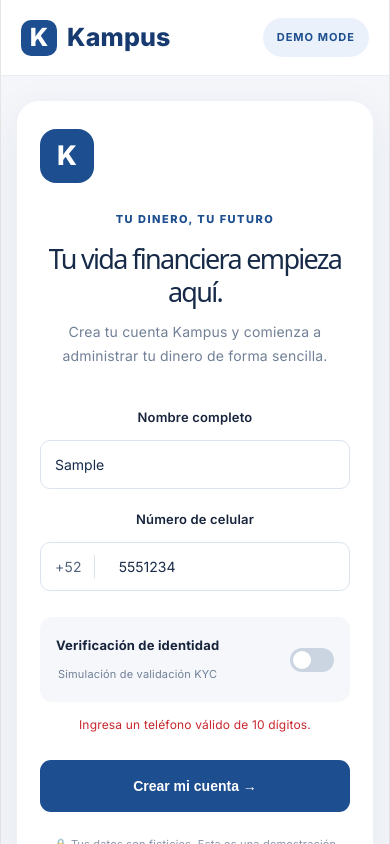
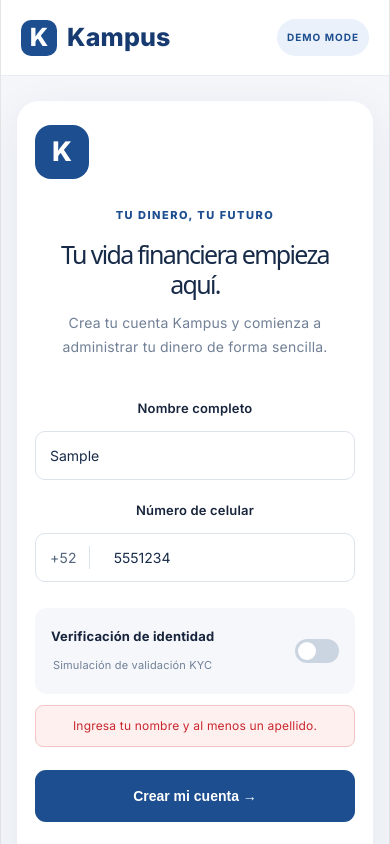
Before and after one commit to dahirmartinez07-hub/kampus-mvp, a React (Vite) app: page / in a window 390 px wide. Both pictures are taken after typing "Sample", "5551234" into the empty fields and a click on the button "Crear mi cuenta →". Shown: the top 844 px of the page. Built offline with nearby package versions, Linux system fonts and the light colour scheme.

Commit message:
Mejorar validaciones y experiencia de registro

```diff
--- a/src/App.css
+++ b/src/App.css
@@ -309,3 +309,56 @@ input::placeholder {
 .phone-input span {
   color: #52647b !important;
 }
+
+
+/* Mejoras de interacción y accesibilidad */
+
+input[type="text"]:focus,
+input[type="tel"]:focus {
+  border: 1px solid #1d4e8f;
+  box-shadow: 0 0 0 3px rgba(29, 78, 143, 0.12);
+}
+
+button:focus-visible,
+input:focus-visible {
+  outline: 3px solid rgba(29, 78, 143, 0.3);
+  outline-offset: 3px;
+}
+
+button:disabled {
+  background: #718096;
+  cursor: not-allowed;
+  opacity: 0.8;
+}
+
+input:disabled {
+  cursor: not-allowed;
+  opacity: 0.7;
+}
+
+.error {
+  background: #fff0f0;
+  border: 1px solid #f3c5c5;
+  border-radius: 8px;
+  padding: 11px 12px;
+  line-height: 1.5;
+}
+
+button {
+  transition: background 0.2s ease, opacity 0.2s ease;
+}
+
+@media (max-width: 390px) {
+  .register-card {
+    padding: 24px 18px;
+  }
+
+  h1 {
+    font-size: 25px;
+  }
+
+  .demo {
+    padding: 7px 10px;
+    font-size: 10px;
+  }
+}
--- a/src/App.tsx
+++ b/src/App.tsx
@@ -1,5 +1,5 @@
 
-import { useState } from 'react'
+import { useState, type FormEvent } from 'react'
 import './App.css'
 
 function App() {
@@ -8,12 +8,20 @@ function App() {
   const [kycApproved, setKycApproved] = useState(false)
   const [success, setSuccess] = useState(false)
   const [error, setError] = useState('')
+  const [loading, setLoading] = useState(false)
 
-  const handleSubmit = (e: React.FormEvent<HTMLFormElement>) => {
+  const handleSubmit = (e: FormEvent<HTMLFormElement>) => {
     e.preventDefault()
 
-    if (name.trim().length < 3) {
-      setError('Ingresa tu nombre completo.')
+    if (loading) return
+
+    const nameParts = name.trim().split(/\s+/)
+
+    if (
+      nameParts.length < 2 ||
+      nameParts.some(part => part.length < 2)
+    ) {
+      setError('Ingresa tu nombre y al menos un apellido.')
       return
     }
 
@@ -28,7 +36,22 @@ function App() {
     }
 
     setError('')
-    setSuccess(true)
+    setLoading(true)
+
+    // Simulación de procesamiento. No realiza KYC real.
+    window.setTimeout(() => {
+      setLoading(false)
+      setSuccess(true)
+    }, 700)
+  }
+
+  const handleReset = () => {
+    setSuccess(false)
+    setLoading(false)
+    setError('')
+    setName('')
+    setPhone('')
+    setKycApproved(false)
   }
 
   return (
@@ -52,14 +75,20 @@ function App() {
               tu dinero de forma sencilla.
             </p>
 
-            <form onSubmit={handleSubmit}>
+            <form onSubmit={handleSubmit} noValidate>
               <label htmlFor="name">Nombre completo</label>
               <input
                 id="name"
                 type="text"
                 placeholder="Ej. Mariana Torres"
                 value={name}
-                onChange={(e) => setName(e.target.value)}
+                autoComplete="name"
+                aria-invalid={Boolean(error)}
+                onChange={(e) => {
+                  setName(e.target.value)
+                  setError('')
+                }}
+                disabled={loading}
               />
 
               <label htmlFor="phone">Número de celular</label>
@@ -70,10 +99,14 @@ function App() {
                   type="tel"
                   placeholder="10 dígitos"
                   maxLength={10}
+                  inputMode="numeric"
+                  autoComplete="tel-national"
                   value={phone}
-                  onChange={(e) =>
+                  onChange={(e) => {
                     setPhone(e.target.value.replace(/\D/g, ''))
-                  }
+                    setError('')
+                  }}
+                  disabled={loading}
                 />
               </div>
 
@@ -85,16 +118,27 @@ function App() {
                 <label className="switch">
                   <input
                     type="checkbox"
+                    aria-label="Activar verificación simulada"
                     checked={kycApproved}
-                    onChange={(e) => setKycApproved(e.target.checked)}
+                    onChange={(e) => {
+                      setKycApproved(e.target.checked)
+                      setError('')
+                    }}
+                    disabled={loading}
                   />
                   <span className="slider"></span>
                 </label>
               </div>
 
-              {error && <p className="error">{error}</p>}
+              {error && (
+                <p className="error" role="alert">
+                  {error}
+                </p>
+              )}
 
-              <button type="submit">Crear mi cuenta →</button>
+              <button type="submit" disabled={loading}>
+                {loading ? 'Procesando registro...' : 'Crear mi cuenta →'}
+              </button>
             </form>
 
             <p className="security">
@@ -102,15 +146,15 @@ function App() {
             </p>
           </>
         ) : (
-          <div className="success">
+          <div className="success" role="status">
             <div className="success-icon">✓</div>
             <p className="eyebrow">REGISTRO COMPLETADO</p>
-            <h1>¡Bienvenida a Kampus, {name.split(' ')[0]}!</h1>
+            <h1>¡Bienvenida a Kampus, {name.trim().split(/\s+/)[0]}!</h1>
             <p className="subtitle">
               Tu registro de demostración se completó correctamente.
               La verificación KYC fue simulada.
             </p>
-            <button onClick={() => setSuccess(false)}>
+            <button onClick={handleReset}>
               Volver al registro
             </button>
           </div>
```
